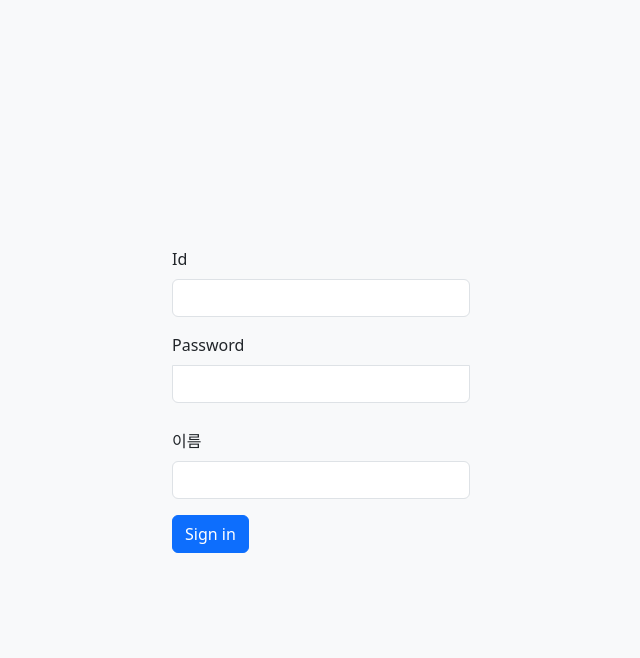
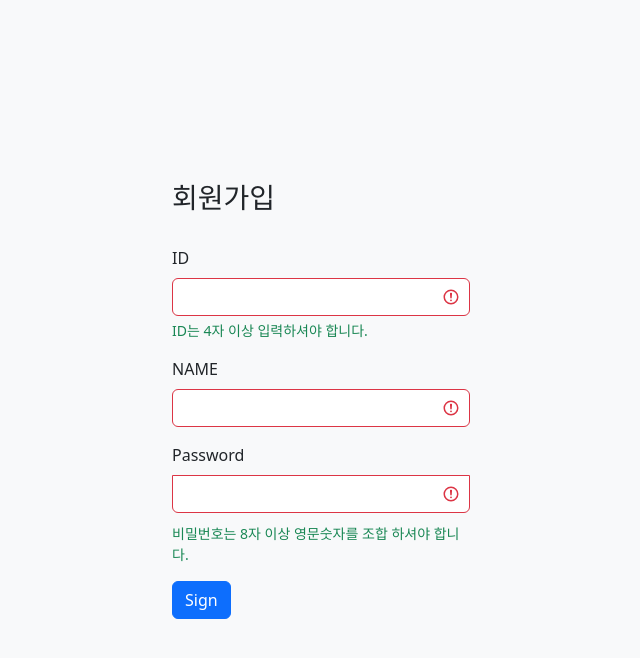
Before and after one commit to SHY-89/team_project_RPS, a Flask app: page /sign in a window 1280 px wide. Shown: the top 658 px of the page, without its empty margins (319-959 px from the left). Run offline with Flask 3, Linux system fonts and the light colour scheme; some libraries are stand-ins or nearby versions.

Commit message:
회원 가입 기능 완 아이디 & 비밀번호 검증 front단에서 먼저 한번 체크, 이후 back단에서 아이디는 다시 체크 후 등록

```diff
--- a/app.py
+++ b/app.py
@@ -33,6 +33,17 @@ def login():
 def sign():
     return render_template('sign.html')
 
+
+@app.route('/check/user')
+def check_user():
+    ruser_id =  request.args.get("user_id")
+    filter_list = Users.query.filter_by(user_id=ruser_id).all()
+    result = 'sussece'
+    if filter_list:
+        result = 'fail'
+    return {'reuslt': result}
+
+
 @app.route('/user/create', methods=['POST'])
 def user_create():
     params = request.form
@@ -41,16 +52,15 @@ def user_create():
     ruser_name =  params['user_name']
     filter_list = Users.query.filter_by(user_id=ruser_id).all()
 
-    move_url = ''
+    result = 'sussece'
     if filter_list:
-        move_url = 'sign.html'
+        result = 'fail'
     else:
         user = Users(user_id=ruser_id, user_name = ruser_name, user_pw = ruser_pw)
         db.session.add(user)
         db.session.commit()
-        move_url = 'login.html'
 
-    return render_template(move_url)
+    return {'reuslt': result}
 
 @app.route('/game/winlose')
 def game_winlose():
--- a/templates/sign.html
+++ b/templates/sign.html
@@ -3,34 +3,131 @@
 
 <head>
     <meta charset="UTF-8">
-    <meta http-equiv="Content-Type" content="text/html;charset=utf-8" >
+    <meta http-equiv="Content-Type" content="text/html;charset=utf-8">
     <meta name="viewport" content="width=device-width, initial-scale=1.0">
     <title>RPS Login</title>
     <link rel="stylesheet" href="{{ url_for('static', filename='css/bootstrap.min.css') }}">
     <link rel="stylesheet" href="{{ url_for('static', filename='css/sign-in.css') }}">
     <script src="{{ url_for('static', filename='js/bootstrap.bundle.min.js') }}"></script>
+
+    <script src="{{ url_for('static', filename='js/jquery-latest.min.js') }}"></script>
+    <link rel="stylesheet" href="{{ url_for('static', filename='css/sweetalert2.min.css') }}">
+    <script src="{{ url_for('static', filename='js/sweetalert2.min.js') }}"></script>
 </head>
 
 <body class="d-flex align-items-center py-4 bg-body-tertiary">
     <main class="form-signin w-100 m-auto">
+        <h3>회원가입</h3>
+        <br>
         <form class="row g-3" action="{{ url_for('user_create') }}" method="POST">
-            <div class="col-md-12">
-                <label for="inputUserid" class="form-label">Id</label>
-                <input type="id" class="form-control" id="inputUserid" name="user_id">
+            <div class="col-md-13">
+                <label for="inputUserid" class="form-label">ID</label>
+                <input type="text" name="user_id" class="form-control is-invalid is-valid" id="inputUserid" value=""
+                    required>
+                <div class="valid-feedback">
+                    ID는 4자 이상 입력하셔야 합니다.
+                </div>
             </div>
-            <div class="col-md-12">
+            <div class="col-md-13">
+                <label for="inputUserName" class="form-label">NAME</label>
+                <input type="text" name="user_name" class="form-control is-invalid is-valid" id="inputUserName" value=""
+                    required>
+            </div>
+            <div class="col-md-13">
                 <label for="inputPassword4" class="form-label">Password</label>
-                <input type="password" class="form-control" id="inputPassword4" name="user_pw">
+                <input type="password" name="user_pw" class="form-control is-invalid is-valid" id="inputPassword4"
+                    value="" required>
+                <div class="valid-feedback">
+                    비밀번호는 8자 이상 영문숫자를 조합 하셔야 합니다.
+                </div>
             </div>
             <div class="col-12">
-                <label for="inputUserName" class="form-label">이름</label>
-                <input type="text" class="form-control" id="inputUserName" name="user_name">
-            </div>
-            <div class="col-12">
-                <button type="submit" class="btn btn-primary">Sign in</button>
+                <button class="btn btn-primary" type="button" onclick="signup()">Sign</button>
             </div>
         </form>
     </main>
+    <script>
+        //패스워드 8자리 이상 영문 숫자 조합 검증 정규식
+        let pw_reg = /^(?=.*[a-zA-Z])(?=.*[0-9]).{8,25}$/
+        //id 4자리
+        let id_reg = /^(?=.*).{4,25}$/
+        $(function () {
+            $('#inputUserid').keyup(function () {
+                $(this).removeClass('is-invalid')
+
+                if (id_reg.test($(this).val()) == false || $(this).val() == '') {
+                    $(this).addClass('is-invalid')
+                    $(this).closest('div').children("div").text("ID는 4자 이상 입력하셔야 합니다.")
+                } else {
+                    $(this).closest('div').children("div").text("")
+                }
+            })
+            $('#inputPassword4').keyup(function () {
+
+                $(this).removeClass('is-invalid')
+                if (pw_reg.test($(this).val()) == false || $(this).val() == '') {
+                    $(this).addClass('is-invalid')
+                    $(this).closest('div').children("div").text("비밀번호는 8자 이상 영문숫자를 조합 하셔야 합니다.")
+                } else {
+                    $(this).closest('div').children("div").text("")
+                }
+            })
+            $('#inputUserName').keyup(function () {
+                $(this).removeClass('is-invalid')
+                if ($(this).val() == '') {
+                    $(this).addClass('is-invalid')
+                }
+            })
+        })
+        function signup(check = true) {
+            if ($("#inputUserid").hasClass("is-invalid") !== true && $("#inputPassword4").hasClass("is-invalid") !== true && $("#inputUserName").hasClass("is-invalid") !== true) {
+                if (check) {
+                    $.ajax({
+                        url: `{{ url_for('check_user') }}`,
+                        method: 'GET',
+                        data: { 'user_id': $('#inputUserid').val() },
+                        dataType: 'json',
+                        success: function (data) {
+                            if (data.reuslt == 'fail') {
+                                $('#inputUserid').addClass('is-invalid')
+                                $('#inputUserid').closest('div').children("div").text("ID가 중복 되었습니다.")
+                            } else {
+                                signup(false)
+                            }
+                        }
+                    })
+                } else {
+                    $.ajax({
+                        url: `{{ url_for('user_create') }}`,
+                        method: 'POST',
+                        data: { 'user_id': $('#inputUserid').val(), 'user_name': $('#inputUserName').val(), 'user_pw': $('#inputPassword4').val() },
+                        dataType: 'json',
+                        success: function (data) {
+                            if (data.reuslt == 'fail') {
+                                Swal.fire({
+                                    icon: 'error',
+                                    title: "가입에 실패 하였습니다.",
+                                })
+                            } else {
+                                Swal.fire({
+                                    icon: 'success',
+                                    title: "가입 되었습니다.",
+                                }).then((result) => {
+                                    location.href = "{{ url_for('login') }}"
+                                })
+                            }
+                        }
+                    })
+                }
+            } else {
+                Swal.fire({
+                    icon: 'error',
+                    title: "입력값이 비었거나 조건에 맞지 아는 부분 있습니다.",
+                })
+            }
+
+        }
+    </script>
 </body>
 
 </html>
```
Also changed, not shown: database.db (added).
